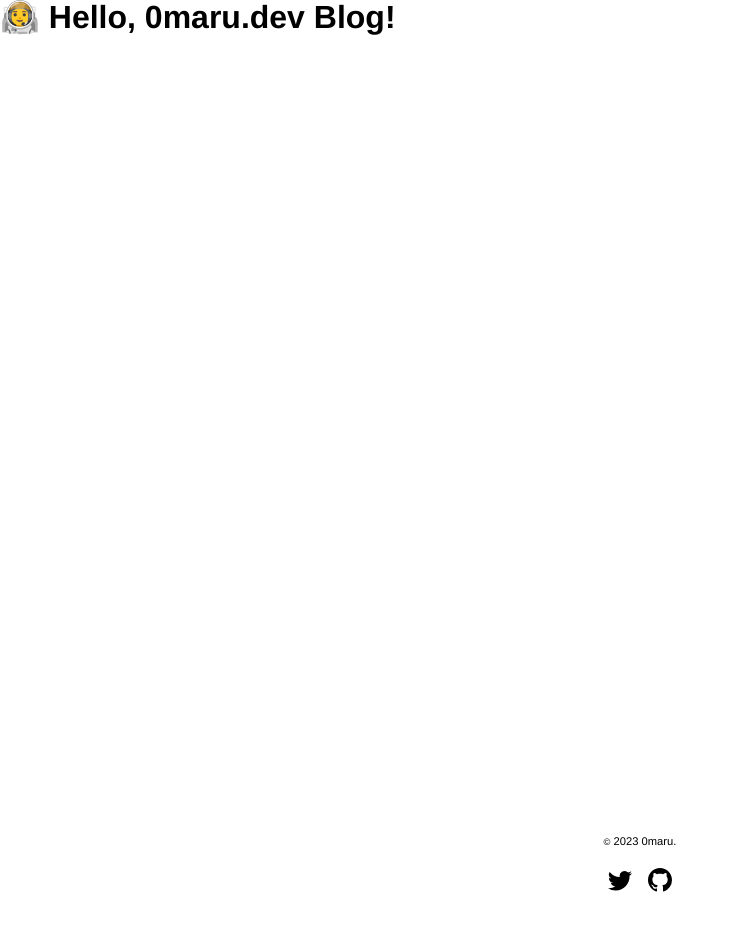
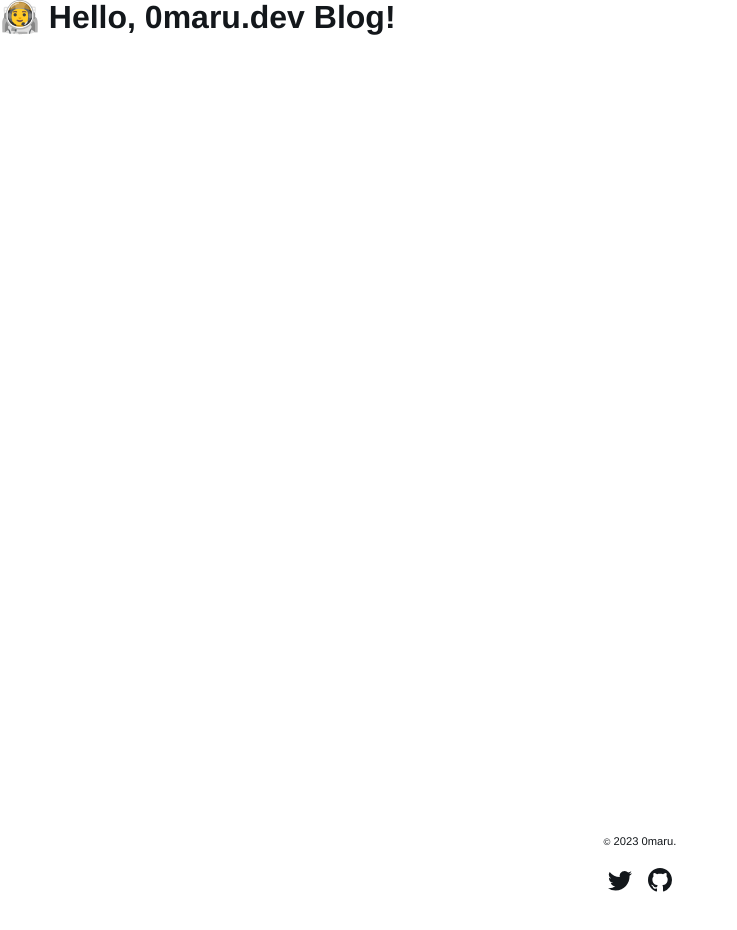
Before and after one commit to 0maru/blog.0maru.dev, an Astro site: page / in a window 1280 px wide. Shown: the whole page, without its empty margins (0-737 px from the left). Built offline with nearby package versions, Linux system fonts and the light colour scheme; Astro itself is replaced by a stand-in of ours; a web font is replaced by a local one.

Commit message:
デフォルトの文字色を指定

```diff
--- a/public/styles/global.css
+++ b/public/styles/global.css
@@ -1,5 +1,6 @@
 * {
   font-family: 'BIZ UDPMincho', "Helvetica Neue", Helvetica, Arial, sans-serif;
+  color: #13171b;
 }
 
 .text-sm {
```
